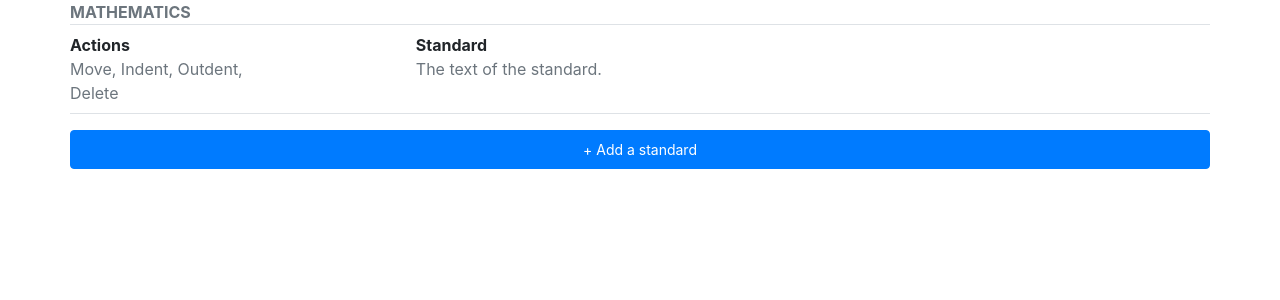
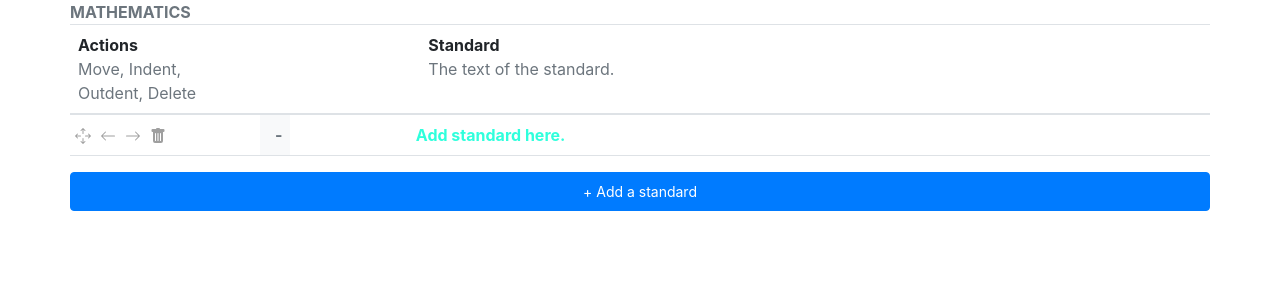
Before and after one commit to AnMan9801/CurriculamAuthoringTool, a React (Create React App) app: page / in a window 1280 px wide. Shown: the top 300 px of the page. Built offline with nearby package versions, Linux system fonts and the light colour scheme.

Commit message:
feat : add task row

```diff
--- a/src/App.css
+++ b/src/App.css
@@ -45,3 +45,11 @@ Extra Defined classes
 */
 
 /* classes for color */
+
+.task-l0{
+  color : rgb(47, 255, 220);
+}
+
+.btn-task{
+  color: #00000060;
+}
--- /dev/null
+++ b/src/components/Task.js
@@ -0,0 +1,55 @@
+import React from 'react'
+
+function Task({indent}) {
+    return (
+        <div className="row border-top border-bottom font-weight-bold text-secondary ">
+
+            <div className="col-2 p-0">
+                <div class="btn-group mr-2" role="group" aria-label="First group">
+                {/* Move Icon */}
+                <button className="btn pl-1 pr-1 btn-task">
+                    <svg width="1em" height="1em" viewBox="0 0 16 16" class="bi bi-arrows-move" fill="currentColor" xmlns="http://www.w3.org/2000/svg">
+                        <path fill-rule="evenodd" d="M7.646.146a.5.5 0 0 1 .708 0l2 2a.5.5 0 0 1-.708.708L8.5 1.707V5.5a.5.5 0 0 1-1 0V1.707L6.354 2.854a.5.5 0 1 1-.708-.708l2-2zM8 10a.5.5 0 0 1 .5.5v3.793l1.146-1.147a.5.5 0 0 1 .708.708l-2 2a.5.5 0 0 1-.708 0l-2-2a.5.5 0 0 1 .708-.708L7.5 14.293V10.5A.5.5 0 0 1 8 10zM.146 8.354a.5.5 0 0 1 0-.708l2-2a.5.5 0 1 1 .708.708L1.707 7.5H5.5a.5.5 0 0 1 0 1H1.707l1.147 1.146a.5.5 0 0 1-.708.708l-2-2zM10 8a.5.5 0 0 1 .5-.5h3.793l-1.147-1.146a.5.5 0 0 1 .708-.708l2 2a.5.5 0 0 1 0 .708l-2 2a.5.5 0 0 1-.708-.708L14.293 8.5H10.5A.5.5 0 0 1 10 8z"/>
+                    </svg>
+                </button>
+                {/* Out Dent Icon */}
+
+                <button className="btn pl-1 pr-1 btn-task">
+                    <svg width="1em" height="1em" viewBox="0 0 16 16" class="bi bi-arrow-left" fill="currentColor" xmlns="http://www.w3.org/2000/svg">
+                    <path fill-rule="evenodd" d="M15 8a.5.5 0 0 0-.5-.5H2.707l3.147-3.146a.5.5 0 1 0-.708-.708l-4 4a.5.5 0 0 0 0 .708l4 4a.5.5 0 0 0 .708-.708L2.707 8.5H14.5A.5.5 0 0 0 15 8z"/>
+                    </svg>
+                </button>
+
+                {/* Indent Icon */}
+                <button className="btn pl-1 pr-1 btn-task">
+                    <svg width="1em" height="1em" viewBox="0 0 16 16" class="bi bi-arrow-right" fill="currentColor" xmlns="http://www.w3.org/2000/svg">
+                        <path fill-rule="evenodd" d="M1 8a.5.5 0 0 1 .5-.5h11.793l-3.147-3.146a.5.5 0 0 1 .708-.708l4 4a.5.5 0 0 1 0 .708l-4 4a.5.5 0 0 1-.708-.708L13.293 8.5H1.5A.5.5 0 0 1 1 8z"/>
+                   </svg>
+                </button>
+
+                {/* Delete Icon */}
+                <button className="btn pl-1 pr-1 btn-task">
+                    <svg width="1em" height="1em" viewBox="0 0 16 16" className="bi bi-trash-fill" fill="currentColor" xmlns="http://www.w3.org/2000/svg">
+                        <path fill-rule="evenodd" d="M2.5 1a1 1 0 0 0-1 1v1a1 1 0 0 0 1 1H3v9a2 2 0 0 0 2 2h6a2 2 0 0 0 2-2V4h.5a1 1 0 0 0 1-1V2a1 1 0 0 0-1-1H10a1 1 0 0 0-1-1H7a1 1 0 0 0-1 1H2.5zm3 4a.5.5 0 0 1 .5.5v7a.5.5 0 0 1-1 0v-7a.5.5 0 0 1 .5-.5zM8 5a.5.5 0 0 1 .5.5v7a.5.5 0 0 1-1 0v-7A.5.5 0 0 1 8 5zm3 .5a.5.5 0 0 0-1 0v7a.5.5 0 0 0 1 0v-7z"/>
+                    </svg>
+                </button>
+                </div>
+             </div>
+
+            <div className={`row col-10 pl-${indent} text-wrap text-break`}>
+                <div className="col-2">
+                    <div className="col-2 bg-light pt-2 pb-2">-</div>
+                </div>
+
+                <div className="col-10 pt-2 pb-2">
+                    <span className={` task-l${indent}`}>
+                        Add standard here.
+                    </span>
+                </div>
+            </div>
+
+        </div>
+    )
+}
+
+export default Task
--- a/src/components/Todo.js
+++ b/src/components/Todo.js
@@ -1,5 +1,6 @@
 import React, { Component } from 'react'
 import AddTask from './AddTask'
+import Task from './Task'
 import TodoHeader from './TodoHeader'
 
 export class Todo extends Component {
@@ -25,6 +26,7 @@ export class Todo extends Component {
                     {this.props.subjectName}
                 </div>
                 <TodoHeader />
+                <Task indent="0" />
                 {
 
                 }
--- a/src/components/TodoHeader.js
+++ b/src/components/TodoHeader.js
@@ -3,14 +3,14 @@ import React from 'react'
 function TodoHeader() {
     return (
         <div className="row border-top border-bottom">
-            <div className="col-2 pl-0 pt-2 pb-2 text-capitalize text-wrap text-break">
+            <div className="col-2 p-2 pl-0 pr-5 text-capitalize text-wrap text-break">
                 <span className="font-weight-bolder">Actions</span>
                 <br />
                 <span className="text-secondary">
                     Move, indent, outdent, delete
                 </span>
             </div>
-            <div className="row col-10 pl-0 pt-2 pb-2 text-wrap text-break">
+            <div className="row col-10 pt-2 pb-2 text-wrap text-break">
                 <div className="col-2"></div>
                 <div className="col-10">
                     <span className="font-weight-bolder text-capitaize">Standard</span>
```
